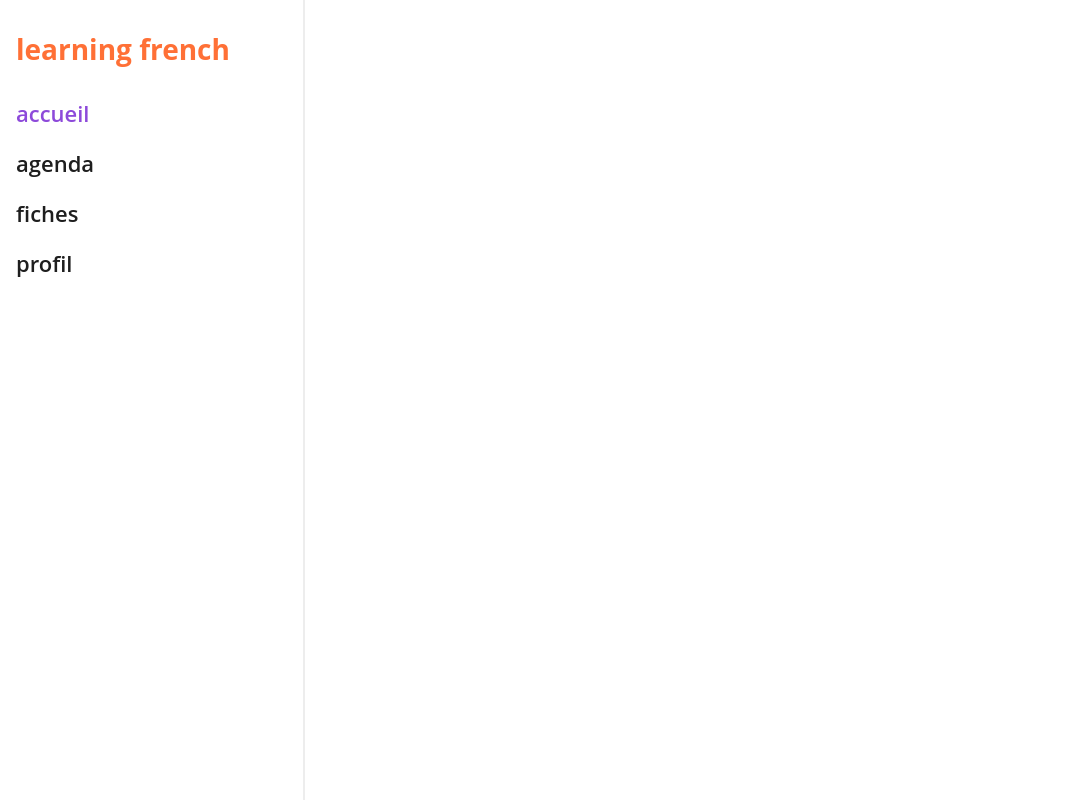
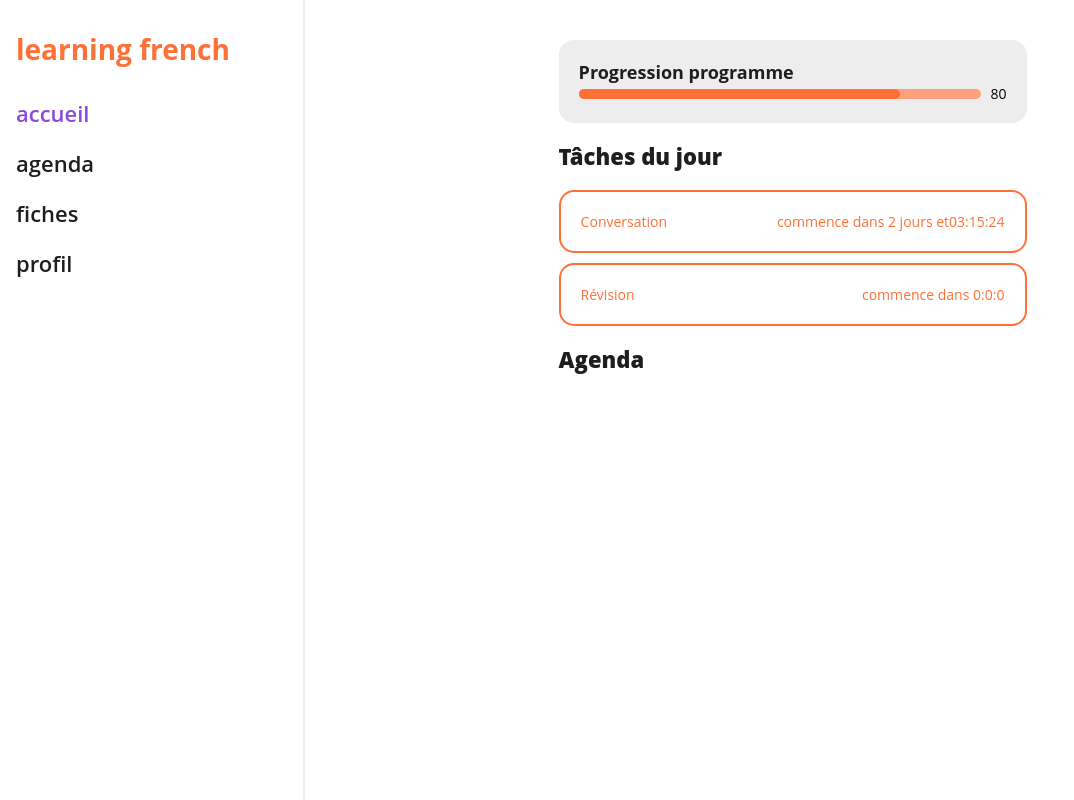
Before and after one commit to DonSkaa/FrenchLearningApp, a React (Create React App) app: page /dashboard in a window 1280 px wide. Shown: the whole page, without its empty margins (0-1074 px from the left). Built offline with nearby package versions, Linux system fonts and the light colour scheme.

Commit message:
avancement du dashboard et algorithme des flashcards

```diff
--- a/src/App.js
+++ b/src/App.js
@@ -2,7 +2,7 @@ import { BrowserRouter, Routes, Route } from 'react-router-dom';
 import './App.css';
 import MyAccount from './AppContainer/Login/MyAccount';
 import Dashboard from './AppContainer/Dashboard/Dashboard';
-import FlashCards from './AppContainer/Flashcards/Flaschards';
+import Flashcards from './AppContainer/Flashcards/Flashcards';
 import Schedule from './AppContainer/Schedule/Schedule';
 import Account from './AppContainer/Account/Account';
 import NavBar from './AppContainer/Components/NavBar/NavBar';
@@ -24,9 +24,9 @@ function App() {
           {/* <Route path="/" element={<MyAccount />} /> */}
           <Route path="/dashboard" element={<Dashboard />} />
           <Route path="/schedule" element={<Schedule />} />
-          <Route path="/flashcards" element={<FlashCards />} />
+          <Route path="/flashcards" element={<Flashcards />} />
           <Route path="/account" element={<Account />} />
-          <Route path="/study:id" element={<Studying />} />
+          <Route path="/study" element={<Studying />} />
         </Routes>
       </BrowserRouter>
     </div>
--- /dev/null
+++ b/src/AppContainer/Components/EventItem/EventItem.css
@@ -0,0 +1,9 @@
+.event-item {
+    display: flex;
+    justify-content: space-between;
+    padding: 20px;
+    border-radius: 15px;
+    transition: all 0.2s;
+    border: 2px solid var(--primary-color);
+    color: var(--primary-color);
+}
--- /dev/null
+++ b/src/AppContainer/Components/EventItem/EventItem.jsx
@@ -0,0 +1,54 @@
+import { useEffect, useState } from "react"
+import "./EventItem.css"
+
+export default function EventItem({ event }) {
+
+    const [timeRemaining, setTimeRemaining] = useState({})
+
+    useEffect(() => {
+        const interval = setInterval(() => {
+
+            const targetDate = new Date(event.start)
+            const now = new Date()
+
+            const timeDifference = targetDate - now;
+
+            if (timeDifference > 0) {
+                const seconds = Math.floor((timeDifference / 1000) % 60);
+                const minutes = Math.floor((timeDifference / 1000 / 60) % 60);
+                const hours = Math.floor((timeDifference / 1000 / 60 / 60) % 24);
+                const days = Math.floor(timeDifference / 1000 / 60 / 60 / 24);
+
+                setTimeRemaining({
+                    days,
+                    hours: hours.toString().padStart(2, '0'),
+                    minutes: minutes.toString().padStart(2, '0'),
+                    seconds: seconds.toString().padStart(2, '0'),
+                })
+
+            } else {
+
+                setTimeRemaining({
+                    days: 0,
+                    hours: 0,
+                    minutes: 0,
+                    seconds: 0,
+                })
+
+                clearInterval(interval)
+            }
+        }, 1000)
+
+        return () => clearInterval(interval)
+    }, [event])
+
+    return (
+        <div className="event-item">
+            <div>
+                {event.event_type === 'lesson' ? 'Conversation' : 'Révision'}
+            </div>
+            <div>commence dans {timeRemaining.days ? `${timeRemaining.days} jours et` : null}
+                {timeRemaining.hours}:{timeRemaining.minutes}:{timeRemaining.seconds} </div>
+        </div>
+    )
+}
--- /dev/null
+++ b/src/AppContainer/Dashboard/Dashboard.css
@@ -0,0 +1,19 @@
+.progression-cursor {
+    padding: 20px;
+    border-radius: 15px;
+    background-color: var(--third-color);
+}
+
+.cursor-container {
+    height: 10px;
+    width: 100%;
+    background-color: #FFA07A;
+    border-radius: 5px;
+}
+
+.cursor {
+    height: 10px;
+    width: 100%;
+    background-color: var(--primary-color);
+    border-radius: 5px;
+}
--- a/src/AppContainer/Dashboard/Dashboard.jsx
+++ b/src/AppContainer/Dashboard/Dashboard.jsx
@@ -1,6 +1,53 @@
+import { useEffect, useState } from "react"
+import "./Dashboard.css"
+import { user, user_program, event } from "Database"
+import { calculateProgress } from "Functions"
+import EventItem from "../Components/EventItem/EventItem"
+
 export default function Dashboard() {
+
+    const [progress, setProgress] = useState(null)
+
+    const currentUserId = 1
+    const currentUser = user.find(user => user.id === currentUserId)
+    const currentUserPrograms = user_program.filter(program => program.id === currentUser.user_program_id)
+    const activeCurrentUserProgram = currentUserPrograms.find(program => program.status)
+    const formatedUser = { ...currentUser, user_program: activeCurrentUserProgram }
+
+    useEffect(() => {
+        if (formatedUser.user_program) {
+            setProgress(calculateProgress(formatedUser.user_program.start_date, formatedUser.user_program.end_date))
+        }
+    }, [formatedUser])
+
     return (
-        <div className="full-width">
+        <div className="full-width flex center">
+            <div className="half-width m-t-40">
+                {
+                    activeCurrentUserProgram && progress
+                        ? <div className="progression-cursor">
+                            <h3 className="m-0 left">Progression programme</h3>
+                            <div className="flex-center gap-1">
+                                <div className="cursor-container">
+                                    <div className="cursor" style={{ width: `${progress}%` }}></div>
+                                </div>
+                                <div>{progress}</div>
+                            </div>
+                        </div>
+                        : <div>Pas de programme en cours</div>
+                }
+                <h2 className="left">Tâches du jour</h2>
+                <div className="flex column gap-1">
+                    {event?.map(event => {
+                        return (
+                            <div key={event.id}>
+                                <EventItem event={event} />
+                            </div>
+                        )
+                    })}
+                </div>
+                <h2 className="left">Agenda</h2>
+            </div>
         </div>
     )
 }
--- a/src/AppContainer/Flashcards/Flaschards.jsx
+++ b/src/AppContainer/Flashcards/Flashcards.jsx
@@ -1,7 +1,7 @@
-import DeckItem from "./DeckItem"
+import DeckItem from "../Components/DeckItem/DeckItem"
 import { deck, card } from "Database"
 
-export default function FlashCards() {
+export default function Flashcards() {
 
     const formatedDecks = deck.map((deck) => {
         const deckCards = card.filter((card) => card.deck_id === deck.id)
@@ -16,7 +16,7 @@ export default function FlashCards() {
             <div className="half-width">
                 <div className="m-b-40">
                     <div className="flex">
-                        <h4>Liste des paquets</h4>
+                        <h3>Liste des paquets</h3>
                         <h4>reste à réviser</h4>
                     </div>
                     <div className="flex column gap-1">
--- a/src/Database.js
+++ b/src/Database.js
@@ -5,6 +5,7 @@ export const user = [
         last_name: 'Dupont',
         mail: 'jean.dupont@gmail.com',
         password: '1234',
+        user_program_id: 1,
     },
 ]
 
@@ -12,15 +13,30 @@ export const event = [
     {
         id: 1,
         event_type: 'lesson',
-        start: "2024-05-22T14:30:00Z",
-        end: "2024-05-22T15:30:00Z",
+        date: "2024-04-24",
+        start: "2024-04-24T14:30:00Z",
+        end: "2024-05-24T15:30:00Z",
         meeting_link: "https://meet.google.com/aku-afqa-vmq",
     },
     {
         id: 2,
         event_type: 'studying',
         date: "2024-05-22",
+        start: null,
+        end: null,
+        meeting_link: null,
     },
+]
+
+export const user_program = [
+    {
+        id: 1,
+        user_id: 1,
+        program_id: 1,
+        start_date: "2024-04-01",
+        end_date: "2024-04-28",
+        status: 1,
+    }
 ]
 
 export const program = [
@@ -72,13 +88,29 @@ export const deck = [
 ]
 
 export const card = [
-    { id: 1, deck_id: 1, recto: 'a fork', verso: 'une fourchette', status: 'revised' },
-    { id: 2, deck_id: 1, recto: 'a plate', verso: 'une assiette', status: 'revised' },
-    { id: 3, deck_id: 1, recto: 'the dining room', verso: 'la salle à manger', status: 'revised' },
-    { id: 4, deck_id: 1, recto: 'prepare the meal', verso: 'préparer le repas', status: 'revised' },
-    { id: 5, deck_id: 2, recto: 'apply', verso: 'candidater', status: 'revised' },
-    { id: 6, deck_id: 2, recto: 'take time off', verso: 'prendre des congés', status: 'revised' },
-    { id: 7, deck_id: 2, recto: 'payslip', verso: 'fiche de paie', status: 'revised' },
-    { id: 8, deck_id: 3, recto: 'take the train', verso: 'prendre le train', status: 'review' },
-    { id: 9, deck_id: 3, recto: 'buy a bus ticket', verso: 'acheter un ticket de bus', status: 'review' }
+    {
+        id: 1,
+        deck_id: 1,
+        recto: 'a fork',
+        verso: 'une fourchette',
+        times_reviewed: 1,
+        last_review_date: "2024-04-23",
+        last_difficulty_level: 'easy'
+    },
+    {
+        id: 2,
+        deck_id: 1,
+        recto: 'a plate',
+        verso: 'une assiette',
+        times_reviewed: 1,
+        last_review_date: "2024-04-23",
+        last_difficulty_level: 'hard'
+    },
+    { id: 3, deck_id: 1, recto: 'the dining room', verso: 'la salle à manger', times_reviewed: 0, last_review_date: null, last_difficulty_level: null },
+    { id: 4, deck_id: 1, recto: 'prepare the meal', verso: 'préparer le repas', times_reviewed: 0, last_review_date: null, last_difficulty_level: null },
+    { id: 5, deck_id: 2, recto: 'apply', verso: 'candidater', times_reviewed: 0, last_review_date: null, last_difficulty_level: null },
+    { id: 6, deck_id: 2, recto: 'take time off', verso: 'prendre des congés', times_reviewed: 0, last_review_date: null, last_difficulty_level: null },
+    { id: 7, deck_id: 2, recto: 'payslip', verso: 'fiche de paie', times_reviewed: 0, last_review_date: null, last_difficulty_level: null },
+    { id: 8, deck_id: 3, recto: 'take the train', verso: 'prendre le train', times_reviewed: 0, last_review_date: null, last_difficulty_level: null },
+    { id: 9, deck_id: 3, recto: 'buy a bus ticket', verso: 'acheter un ticket de bus', times_reviewed: 0, last_review_date: null, last_difficulty_level: null }
 ]
--- /dev/null
+++ b/src/Functions.js
@@ -0,0 +1,54 @@
+export function calculateProgress(start_date, end_date) {
+    // Convertir les dates en objets Date
+    const start = new Date(start_date)
+    const end = new Date(end_date)
+    const current = new Date()
+
+    // Calcul de la durée totale et de la durée écoulée
+    const totalDuration = end - start
+    const elapsedDuration = current - start
+
+    // Calcul du pourcentage d'avancement
+    let progress = (elapsedDuration / totalDuration) * 100
+
+    // Limiter le pourcentage entre 0 et 100
+    if (progress < 0) {
+        progress = 0
+    } else if (progress > 100) {
+        progress = 100
+    }
+
+    // Retourner le pourcentage arrondi à deux chiffres après la virgule
+    return Math.round(progress)
+}
+
+function addDays(date, daysToAdd) {
+    const newDate = new Date(date)
+    newDate.setDate(newDate.getDate() + daysToAdd)
+    return newDate
+}
+
+
+export function isToReview(card) {
+    if (card.times_reviewed === 0) {
+        return card
+    } else {
+        let intervalRevision
+        if (card.last_difficulty_level === 'easy') {
+            intervalRevision = 5
+        }
+        if (card.last_difficulty_level === 'normal') {
+            intervalRevision = 3
+        }
+        if (card.last_difficulty_level === 'hard') {
+            intervalRevision = 1
+        }
+
+        const newRevisionDate = addDays(card.last_review_date, intervalRevision)
+
+        if (newRevisionDate === new Date()) {
+            console.log('le nouvelle date c ajd');
+            return card
+        }
+    }
+}
--- a/src/index.css
+++ b/src/index.css
@@ -30,25 +30,22 @@ h1 {
   color: var(--primary-color);
 }
 
+h2 {
+  color: var(--forth-color);
+  font-size: 22px;
+  font-weight: 900;
+  text-align: center;
+}
+
 h3 {
   color: var(--forth-color);
-  background-color: var(--fith-color);
-  margin: 0 0 10px 0;
-  padding: 10px 3px;
-  border-radius: 8px;
-  font-size: 22px;
-  font-weight: 700;
+  font-size: 18px;
   text-align: center;
 }
 
 h4 {
   color: var(--forth-color);
-  font-size: 18px;
-}
-
-
-h5 {
-  font-size: 22px;
+  font-size: 16px;
   text-align: center;
 }
 
@@ -111,7 +108,15 @@ a {
   justify-content: center !important;
 }
 
+.left {
+  text-align: left !important;
+}
+
 /* MARGIN */
+.m-0 {
+  margin: 0;
+}
+
 .m-b-0 {
   margin-bottom: 0px !important;
 }
@@ -136,6 +141,10 @@ a {
   margin-top: 25px !important;
 }
 
+.m-t-40 {
+  margin-top: 40px !important;
+}
+
 .m-r-10 {
   margin-right: 10px !important;
 }
```
Also changed, not shown: src/AppContainer/Components/DeckItem/DeckItem.jsx (renamed from src/AppContainer/Flashcards/DeckItem.jsx, +13 -1 lines), src/AppContainer/Components/DeckItem/DeckItem.css (renamed from src/AppContainer/Flashcards/DeckItem.css).
